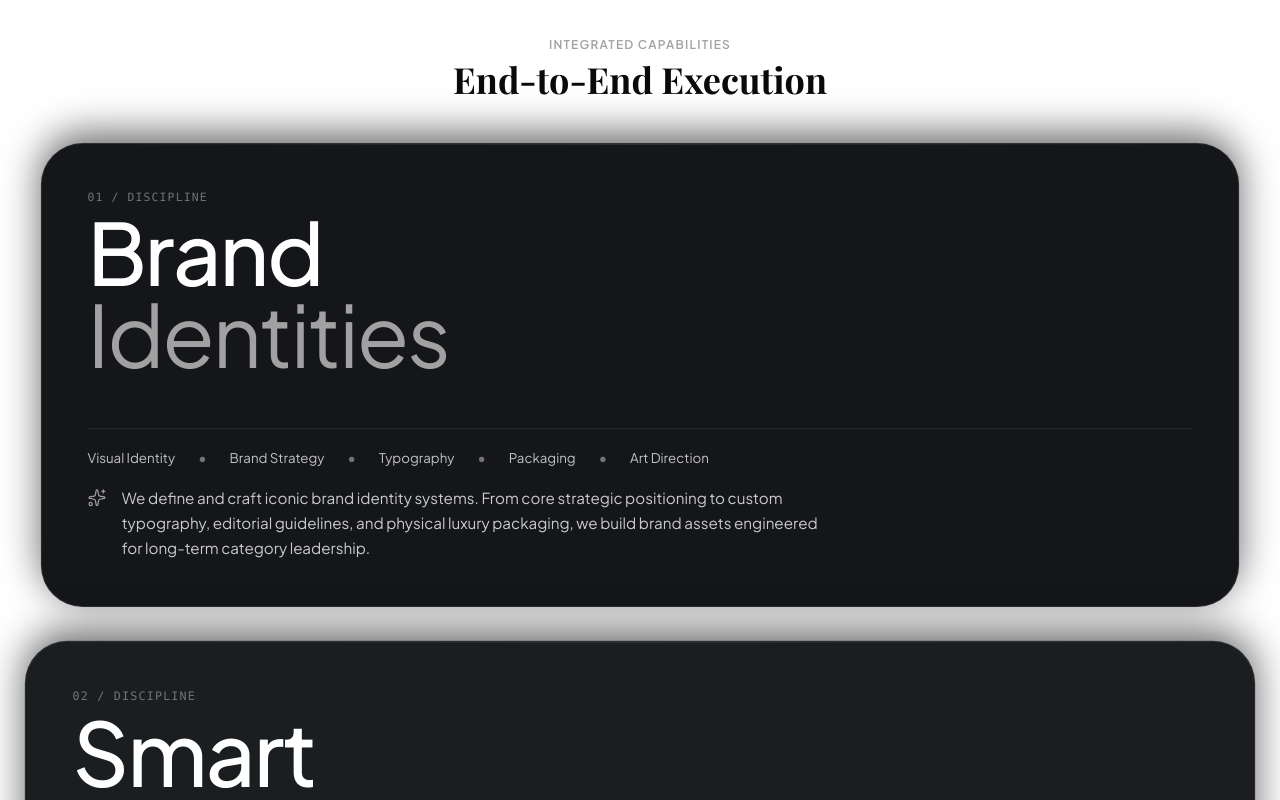
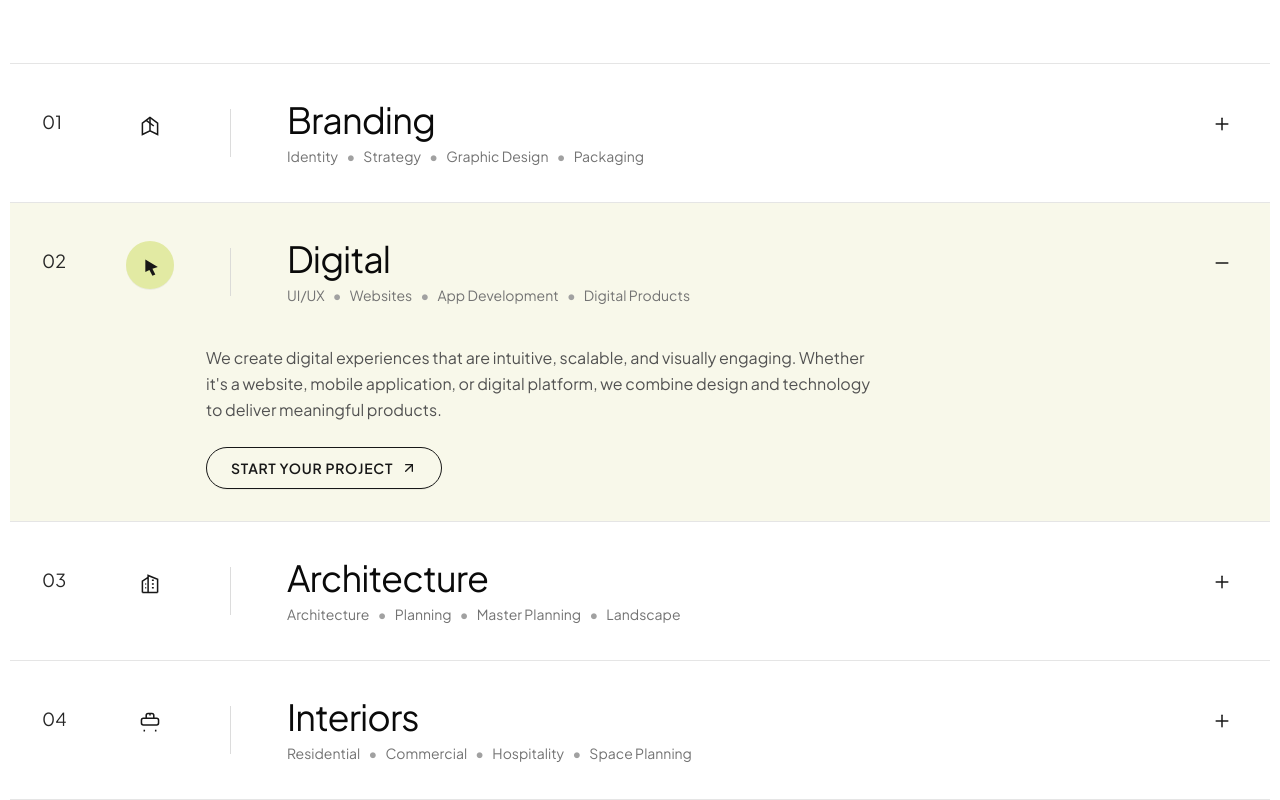
Before and after one commit to sandeshdulawat/mazevisual, a Next.js app: page / in a window 1280 px wide. Shown: the part 1480-2280 px from the top of the page. Built offline with nearby package versions, Linux system fonts and the light colour scheme; a web font is replaced by a local one.

Commit message:
stacked removed

```diff
--- a/src/app/page.tsx
+++ b/src/app/page.tsx
@@ -3,7 +3,6 @@
 import { useState } from "react";
 import Hero from "@/components/Hero";
 import AboutSection from "@/components/AboutSection";
-import StackedCardsSection from "@/components/StackedCardsSection";
 import ServicesAccordion from "@/components/ServicesAccordion";
 import BentoGridShowcase from "@/components/BentoGridShowcase";
 import ContactDrawer from "@/components/ContactDrawer";
@@ -19,9 +18,6 @@ export default function Home() {
 
       {/* Studio Overview & Pillars */}
       <AboutSection />
-
-      {/* Modern Agency Vertical Stacked Cards Scroll Section */}
-      <StackedCardsSection />
 
       {/* Services Accordion List */}
       <ServicesAccordion onStartProject={() => setIsContactOpen(true)} />
--- a/src/components/StackedCardsSection.tsx
+++ /dev/null
@@ -1,225 +0,0 @@
-"use client";
-
-import React, { useRef } from "react";
-import { motion, useScroll, useTransform } from "framer-motion";
-import { Sparkles } from "lucide-react";
-
-interface CardData {
-  id: string;
-  number: string;
-  titleLight: string;
-  titleBold: string;
-  tags: string[];
-  description: string;
-  bgColor: string;
-}
-
-const STACKED_CARDS: CardData[] = [
-  {
-    id: "brand-identities",
-    number: "01",
-    titleLight: "Brand",
-    titleBold: "Identities",
-    tags: [
-      "Visual Identity",
-      "Brand Strategy",
-      "Typography",
-      "Packaging",
-      "Art Direction",
-    ],
-    description:
-      "We define and craft iconic brand identity systems. From core strategic positioning to custom typography, editorial guidelines, and physical luxury packaging, we build brand assets engineered for long-term category leadership.",
-    bgColor: "bg-[#141619]",
-  },
-  {
-    id: "smart-development",
-    number: "02",
-    titleLight: "Smart",
-    titleBold: "Development",
-    tags: [
-      "Web Development",
-      "App Development",
-      "UI/UX Design",
-      "Interactions",
-      "CMS",
-    ],
-    description:
-      "Our team will work closely with you, taking the time to understand your vision and feedback in order to bring your ideas to life. We'll provide regular updates and ensure that the final product surpasses your expectations.",
-    bgColor: "bg-[#1B1E21]",
-  },
-  {
-    id: "spatial-architecture",
-    number: "03",
-    titleLight: "Spatial",
-    titleBold: "Architecture",
-    tags: [
-      "Master Planning",
-      "Structural Cutaways",
-      "3D Modeling",
-      "Facade Design",
-      "Landscape",
-    ],
-    description:
-      "Conceptualizing bold physical spaces and structural cutaways. We blend raw timber and concrete textures with environment modeling to craft architectural statements that stand out globally.",
-    bgColor: "bg-[#212428]",
-  },
-  {
-    id: "3d-visualization",
-    number: "04",
-    titleLight: "3D",
-    titleBold: "Visualization",
-    tags: [
-      "Architecture",
-      "Engineering",
-      "Construction",
-      "Interior Design",
-      "Product Design",
-    ],
-    description:
-      "Our company specializes in envisioning images and animations of architectural and engineering projects. We use the latest software to create stunning visuals that portray astonishing photorealistic end products.",
-    bgColor: "bg-[#2A2E33]",
-  },
-  {
-    id: "marketing-campaigns",
-    number: "05",
-    titleLight: "Marketing",
-    titleBold: "Campaigns",
-    tags: [
-      "Motion Graphics",
-      "CGI Art",
-      "Content Strategy",
-      "Social Systems",
-      "Launch Campaigns",
-    ],
-    description:
-      "Cinematic launch campaigns and digital motion art designed to capture global audiences. We combine strategic storytelling with high-impact visuals to elevate brand rollouts.",
-    bgColor: "bg-[#16181B]",
-  },
-];
-
-function CardItem({
-  card,
-  index,
-  total,
-  progress,
-}: {
-  card: CardData;
-  index: number;
-  total: number;
-  progress: any;
-}) {
-  // Staggered top sticky offset so each of the 5 cards peeks out cleanly in a 3D deck stack
-  const stickyTop = 75 + index * 24;
-
-  // Scale calculation: earlier cards scale down as subsequent cards stack over them
-  const targetScale = 1 - (total - index - 1) * 0.03;
-  const rangeStart = index * (1 / total);
-
-  const scale = useTransform(progress, [rangeStart, 1], [1, targetScale]);
-
-  return (
-    <div
-      className="sticky w-full flex items-center justify-center py-2"
-      style={{
-        top: `${stickyTop}px`,
-        zIndex: index + 1,
-      }}
-    >
-      <motion.div
-        style={{
-          scale,
-        }}
-        className={`relative w-full ${card.bgColor} rounded-[28px] sm:rounded-[36px] md:rounded-[44px] p-6 sm:p-10 md:p-12 text-white border border-neutral-700/60 shadow-[0_-10px_40px_rgba(0,0,0,0.6)] overflow-hidden transition-all duration-300`}
-      >
-        {/* Top Metallic Highlight Edge */}
-        <div className="absolute top-0 inset-x-0 h-[1px] bg-gradient-to-r from-transparent via-neutral-500/30 to-transparent" />
-
-        {/* Card Main Body */}
-        <div className="flex flex-col justify-between min-h-[300px] sm:min-h-[350px] md:min-h-[390px]">
-          {/* Headline */}
-          <div>
-            <div className="flex items-center justify-between mb-2">
-              <span className="text-[11px] sm:text-xs font-mono tracking-widest text-neutral-500 uppercase">
-                0{index + 1} / DISCIPLINE
-              </span>
-            </div>
-
-            <h3 className="font-sans text-5xl sm:text-7xl md:text-8xl lg:text-[90px] leading-[0.92] tracking-tight font-normal select-none">
-              <span className="text-white block font-medium">
-                {card.titleLight}
-              </span>
-              <span className="text-neutral-400 block mt-0.5 sm:mt-1 font-normal">
-                {card.titleBold}
-              </span>
-            </h3>
-          </div>
-
-          {/* Bottom Area: Sub-services Bullets + Star Description */}
-          <div className="mt-6 pt-5 border-t border-neutral-700/50">
-            {/* Sub-services Tag Bullets */}
-            <div className="flex flex-wrap items-center gap-x-4 sm:gap-x-6 gap-y-2 text-xs sm:text-sm text-neutral-300 font-sans mb-5">
-              {card.tags.map((tag, tagIdx) => (
-                <React.Fragment key={tag}>
-                  <span className="hover:text-white transition-colors cursor-pointer opacity-90">
-                    {tag}
-                  </span>
-                  {tagIdx < card.tags.length - 1 && (
-                    <span className="text-neutral-500 font-bold">&bull;</span>
-                  )}
-                </React.Fragment>
-              ))}
-            </div>
-
-            {/* Description Paragraph with Star Icon */}
-            <div className="flex items-start gap-3 sm:gap-4 max-w-3xl">
-              <div className="pt-0.5 shrink-0">
-                <Sparkles className="w-4 h-4 sm:w-5 sm:h-5 text-neutral-400 stroke-[1.5]" />
-              </div>
-              <p className="text-xs sm:text-sm md:text-base text-neutral-300 font-sans leading-relaxed opacity-95">
-                {card.description}
-              </p>
-            </div>
-          </div>
-        </div>
-      </motion.div>
-    </div>
-  );
-}
-
-export default function StackedCardsSection() {
-  const containerRef = useRef<HTMLDivElement>(null);
-  const { scrollYProgress } = useScroll({
-    target: containerRef,
-    offset: ["start start", "end end"],
-  });
-
-  return (
-    <section
-      ref={containerRef}
-      className="relative w-full max-w-[1300px] mx-auto px-[10px] pt-12 pb-24 h-[350vh]"
-    >
-      {/* Sticky Section Title Header */}
-      <div className="sticky top-4 z-0 mb-6 text-center max-w-2xl mx-auto pointer-events-none">
-        <span className="text-xs font-semibold uppercase tracking-widest text-neutral-400">
-          Integrated Capabilities
-        </span>
-        <h2 className="font-serif-custom text-3xl sm:text-4xl text-neutral-950 font-bold mt-1">
-          End-to-End Execution
-        </h2>
-      </div>
-
-      {/* 5 Cards Scroll Track */}
-      <div className="relative w-full flex flex-col items-center">
-        {STACKED_CARDS.map((card, index) => (
-          <CardItem
-            key={card.id}
-            card={card}
-            index={index}
-            total={STACKED_CARDS.length}
-            progress={scrollYProgress}
-          />
-        ))}
-      </div>
-    </section>
-  );
-}
```
